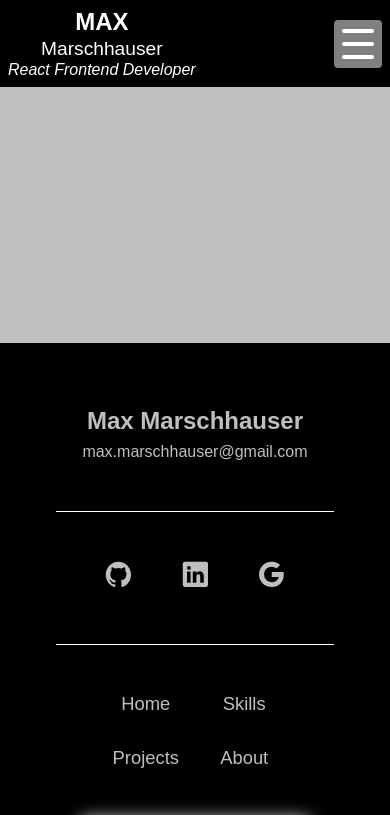
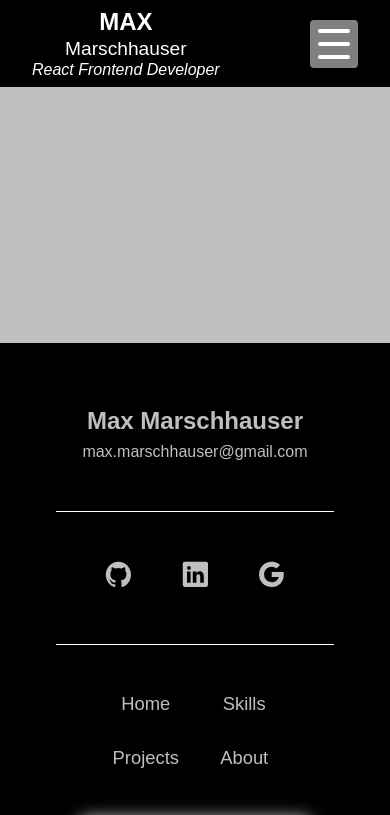
Before and after one commit to max-marschhauser/portfolio, a React (Create React App) app: page / in a window 390 px wide. Shown: the top 815 px of the page. Built offline with nearby package versions, Linux system fonts and the light colour scheme.

Commit message:
mobile navbar hamburger animation

```diff
--- a/src/layout/layout/Layout.js
+++ b/src/layout/layout/Layout.js
@@ -19,7 +19,7 @@ export default function Layout() {
 
 	return (
 		<>
-			<div className="navbar">
+			<div className="navbar" id="top">
 				<div className="logo">
 					<span>MAX</span>
 					<span>Marschhauser</span>
@@ -34,7 +34,8 @@ export default function Layout() {
 					<span className={mobileNavbar === true ? "hamburgerOpen" : ""}></span>
 				</button>
 			</div>
-			<nav id="top" className={mobileNavbar === true ? "mobileNavbar" : "hidden"}>
+
+			<nav className={mobileNavbar === true ? "mobileNavbar" : "mobileNavbar mobileNavbarHidden"}>
 				<NavLink className="navbar__link" to="/" end>
 					Home
 				</NavLink>
--- a/src/layout/layout/layout.scss
+++ b/src/layout/layout/layout.scss
@@ -6,7 +6,11 @@
 	top: 0;
 	z-index: 10;
 
-	padding-inline: 0.5rem;
+	padding-left: 2rem;
+	@include abs.mq(500px, 0px) {
+		padding-left: 6rem;
+	}
+	padding-right: 2rem;
 
 	display: flex;
 	flex-direction: row;
@@ -55,6 +59,8 @@
 		outline-offset: 0.1rem;
 
 		transition: all 0.5s ease;
+
+		cursor: pointer;
 
 		&:hover,
 		&:focus-visible {
@@ -110,8 +116,9 @@
 	}
 }
 
-.hidden {
-	display: none;
+.mobileNavbarHidden {
+	transform: scale(0, 1);
+	transform-origin: right;
 }
 
 .mobileNavbar {
@@ -127,6 +134,8 @@
 
 	list-style: none;
 	text-align: center;
+
+	transition: all 0.25s ease-in-out;
 
 	.navbar__link {
 		width: 100%;
```
